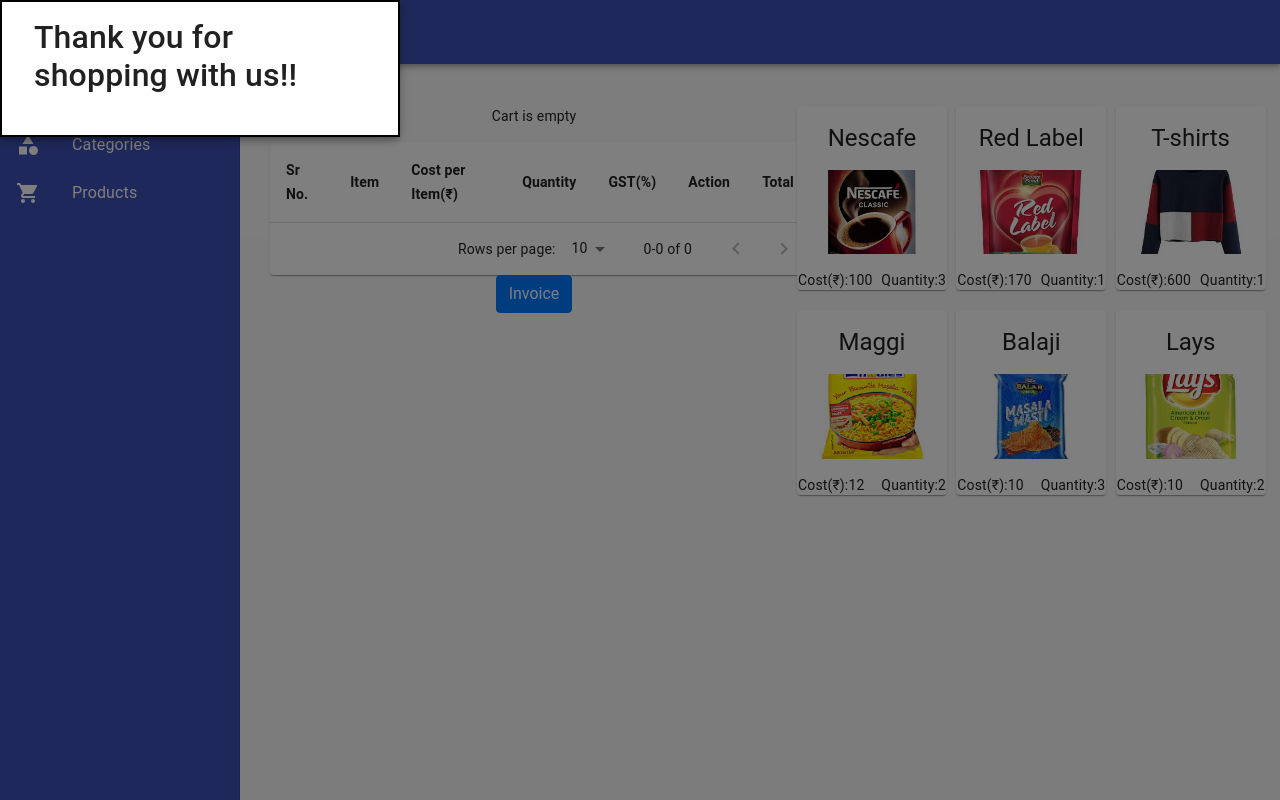
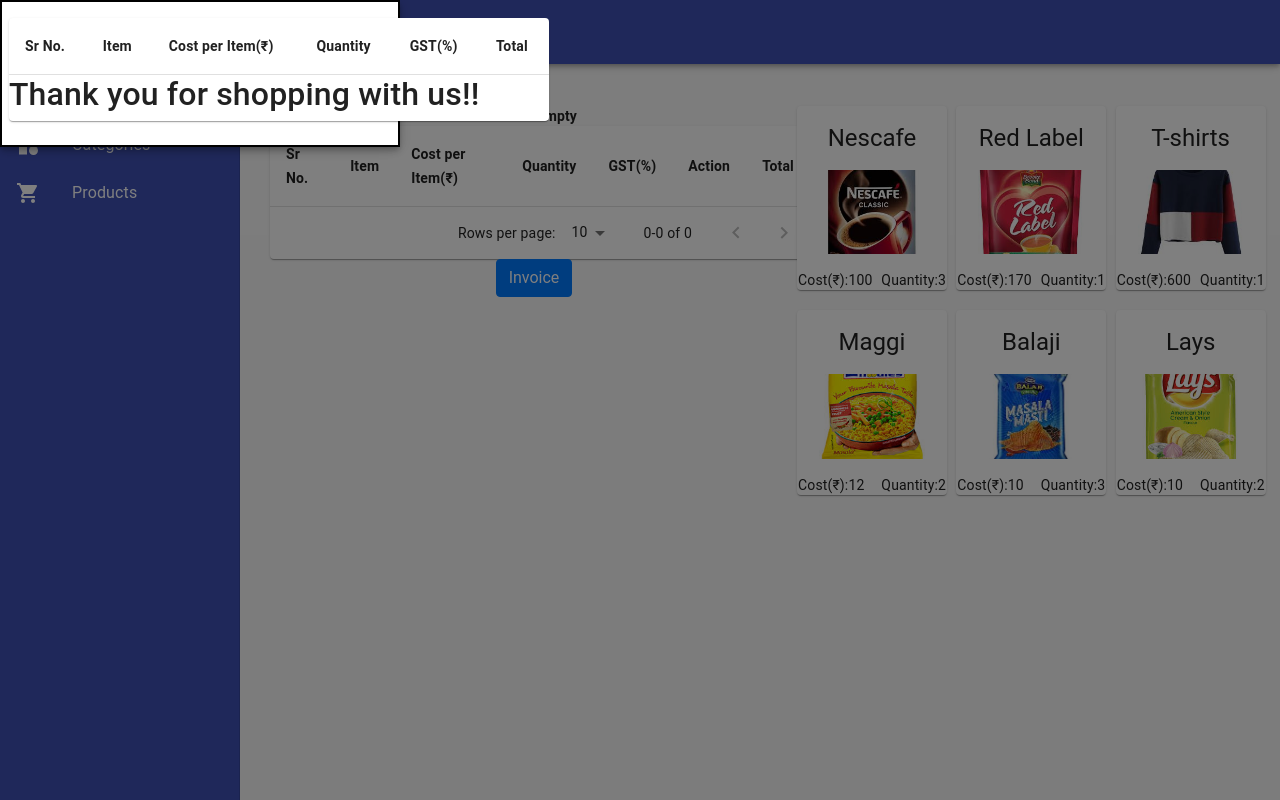
Before and after one commit to Hardi-Shah/React-POS, a React (Create React App) app: page / in a window 1280 px wide. Both pictures are taken after a click on the button "Invoice". Built offline with nearby package versions, Linux system fonts and the light colour scheme; data requests are answered from the project's data file.

Commit message:
Initial Commit

```diff
--- a/src/components/Layout/CartProduct.js
+++ b/src/components/Layout/CartProduct.js
@@ -30,14 +30,12 @@
 
     const { cartitem, addToCart, removeFromCart } = props;
 
-    const itemsPrice = cartitem.reduce((a, c) => a + c.price * c.quantity + (c.price * c.quantity * c.gst / 100), 0);
-    const taxPrice = itemsPrice * 0.14;
-    const shippingPrice = itemsPrice > 2000 ? 0 : 20;
-    const totalPrice = itemsPrice + taxPrice + shippingPrice
+    const itemsPrice = cartitem.reduce((a, c) => a + c.price * c.quantity + (c.price * c.quantity * c.gst / 100)-c.discount, 0);
+    const totalPrice = itemsPrice
 
     useEffect(() => {
-        const { cartitem } = props
         setCart({ cartitem })
+        console.log(cartitem)
     }, [props]);
 
     const [page, setPage] = React.useState(0);
@@ -62,16 +60,42 @@
     };
 
     const body = (
-        <div className={classes.paper1}>
-            <h2 id="simple-modal-title">Thank you for shopping with us!!</h2>
-            <p id="simple-modal-description">
-                {cart.name}
-            </p>
+        <div className={classes.paper1} >
+            <TableContainer className={classes.paper} component={Paper} >
+                <Table className={classes.table} aria-label="simple table">
+                    <TableHead >
+                        <TableRow className={classes.head}>
+                            <TableCell className={classes.headcolor}>Sr No.</TableCell>
+                            <TableCell className={classes.headcolor}>Item</TableCell>
+                            <TableCell className={classes.headcolor}>Cost per Item(₹)</TableCell>
+                            <TableCell className={classes.headcolor}>Quantity</TableCell>
+                            <TableCell className={classes.headcolor}>GST(%)</TableCell>
+                            <TableCell className={classes.headcolor}>Total</TableCell>
+                        </TableRow>
+                    </TableHead>
+                    <TableBody>
+                        {cartitem
+                            .map((product, index) => (
+                                <TableRow key={product.id} className={classes.root}>
+                                    <TableCell component="th" scope="row">
+                                        {index + 1}
+                                    </TableCell>
+                                    <TableCell>{product.name}</TableCell>
+                                    <TableCell>{product.price}</TableCell>
+                                    <TableCell>{product.quantity}</TableCell>
+                                    <TableCell>{product.gst}</TableCell>
+                                    <TableCell>{totalPrice.toFixed(2)}</TableCell>
+                                </TableRow>
+                            ))}
+                    </TableBody>
+                </Table>
+                <h2 id="simple-modal-title">Thank you for shopping with us!!</h2>
+            </TableContainer >
         </div>
     );
     return (
         <>
-            <div>{cartitem.length === 0 && <p>Cart is empty</p>}</div>
+            <div>{cartitem.length === 0 && <strong>Cart is empty</strong>}</div>
             <TableContainer className={classes.paper} component={Paper}>
                 <Table className={classes.table} aria-label="simple table">
                     <TableHead >
@@ -86,7 +110,7 @@
                         </TableRow>
                     </TableHead>
                     <TableBody>
-                        {cartitem && cartitem
+                        {cartitem
                             .slice(page * rowsPerPage, page * rowsPerPage + rowsPerPage)
                             .map((product, index) => (
                                 <TableRow key={product.id} className={classes.root}>
@@ -101,7 +125,7 @@
                                         <button onClick={() => addToCart(product)} className="btn fa fa-plus  mr-2" ></button>
                                         <button onClick={() => removeFromCart(product)} className="btn fa fa-minus  mr-2" > </button>
                                     </TableCell>
-                                    <TableCell>{product.price * product.quantity + (product.price * product.quantity * product.gst / 100)}</TableCell>
+                                    <TableCell>{product.price * product.quantity + (product.price * product.quantity * product.gst / 100) - product.discount}</TableCell>
                                 </TableRow>
                             ))}
                     </TableBody>
@@ -116,9 +140,10 @@
                     onChangeRowsPerPage={handleChangeRowsPerPage}
                 />
             </TableContainer >
+
             {cartitem.length !== 0 && (
                 <>
-                    <hr></hr>
+                <br></br>
                     <div className="row">
                         <div className="text-right">
                             <strong>Total Price:₹{totalPrice.toFixed(2)}</strong>
@@ -126,7 +151,6 @@
                     </div>
                 </>
             )}
-
 
             <button className='btn btn-primary' onClick={handleOpen}>
                 Invoice
--- a/src/components/Layout/ShowProduct.js
+++ b/src/components/Layout/ShowProduct.js
@@ -3,6 +3,7 @@
 import { makeStyles } from '@material-ui/core/styles';
 import { getProductService } from '../../Services/ProductService';
 import CartProduct from './CartProduct';
+import ProductList from '../Products/Pages/ProductList';
 
 const useStyles = makeStyles((theme) => ({
     container: {
@@ -44,14 +45,15 @@
 function ShowProduct() {
     const classes = useStyles();
     const [products, setProduct] = useState([]);
+    const [cart, setCart] = useState([]);
 
-    const [cart, setCart] = useState([]);
     useEffect(() => {
         loadProducts();
     }, []);
 
     const loadProducts = async () => {
         const result = await getProductService()
+        console.log(result.data)
         setProduct(result.data);
     };
 
@@ -66,6 +68,12 @@
         } else {
             setCart([...cart, { ...Product, quantity: 1 }]);
         }
+        const newProduct = products.find((x) => x.id === Product.id);
+        setProduct(
+            products.map((x) =>
+                x.id === newProduct.id ? { ...newProduct, quantity: newProduct.quantity - 1 } : x
+            )
+        );
     };
 
     const removeFromCart = (Product) => {
```
Also changed, not shown: 1 other file (tests, documents, lock files or other folders).
